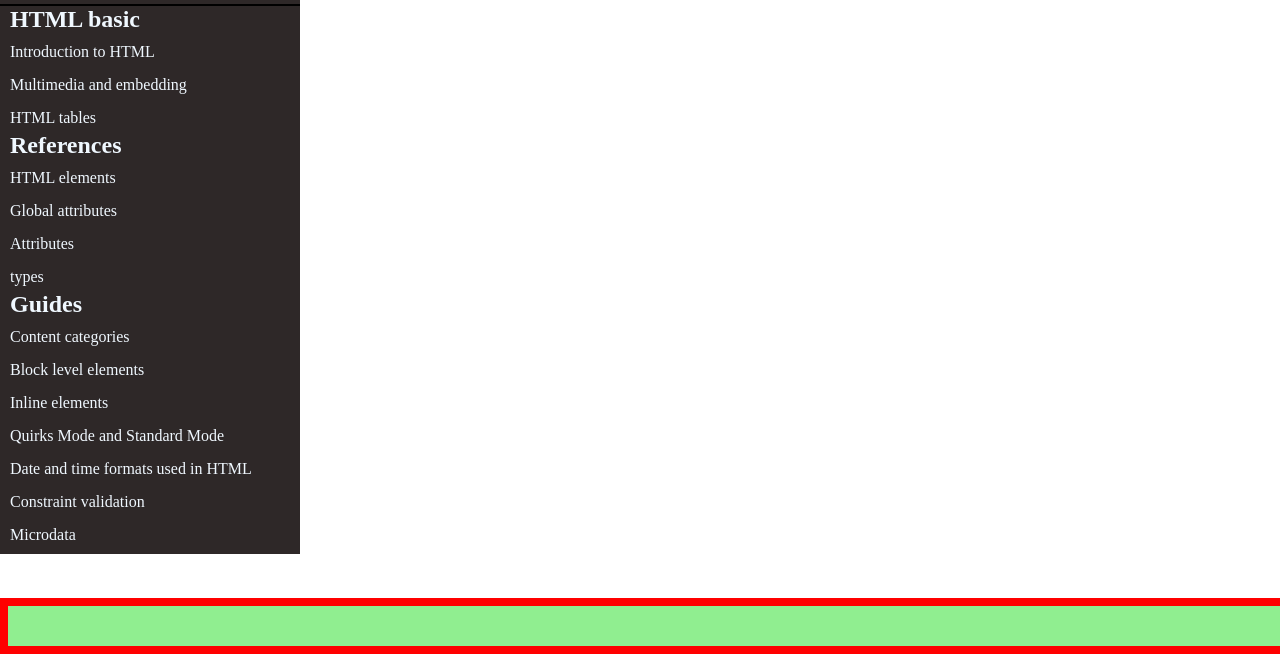
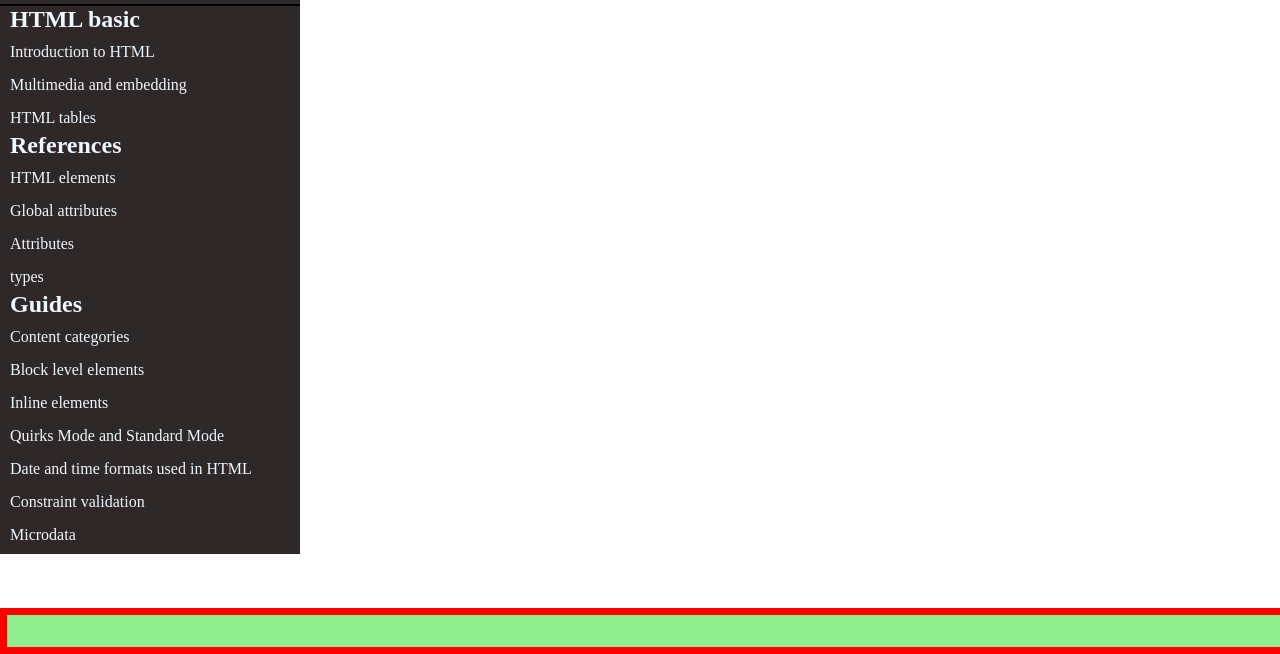
Before and after one commit to Erikm93/uppgift2, a plain HTML site: page index.html in a window 1280 px wide. Shown: the part 146-800 px from the top of the page. Drawn offline with Linux system fonts and the light colour scheme.

Commit message:
footer storlek

```diff
--- a/styles.css
+++ b/styles.css
@@ -41,10 +41,10 @@
 }
 
 footer {
+    position: fixed;
     background: lightgreen;
-    position: absolute;
     bottom: 0;
     width: 100%;
-    height: 2.5rem;
-    border: 8px solid red;
+    height: 2rem;
+    border: 7px solid red;
 }
```
